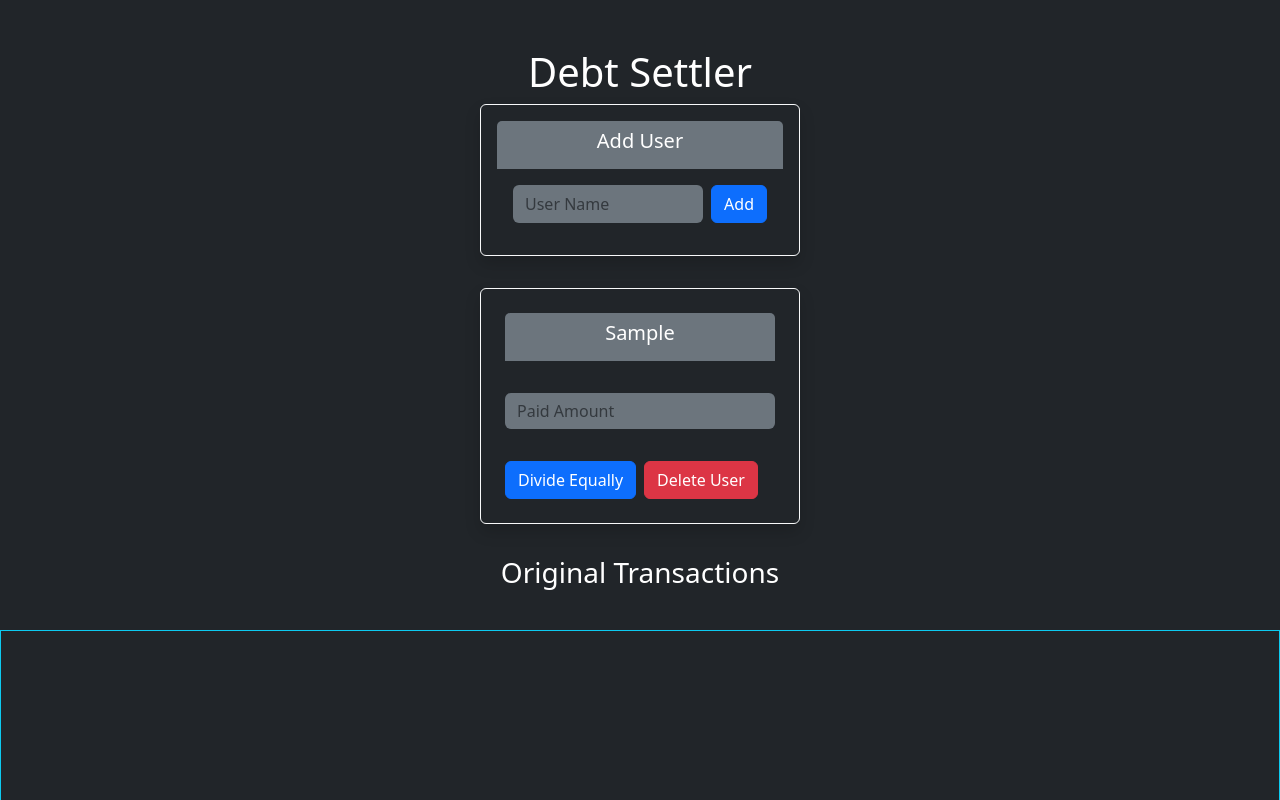
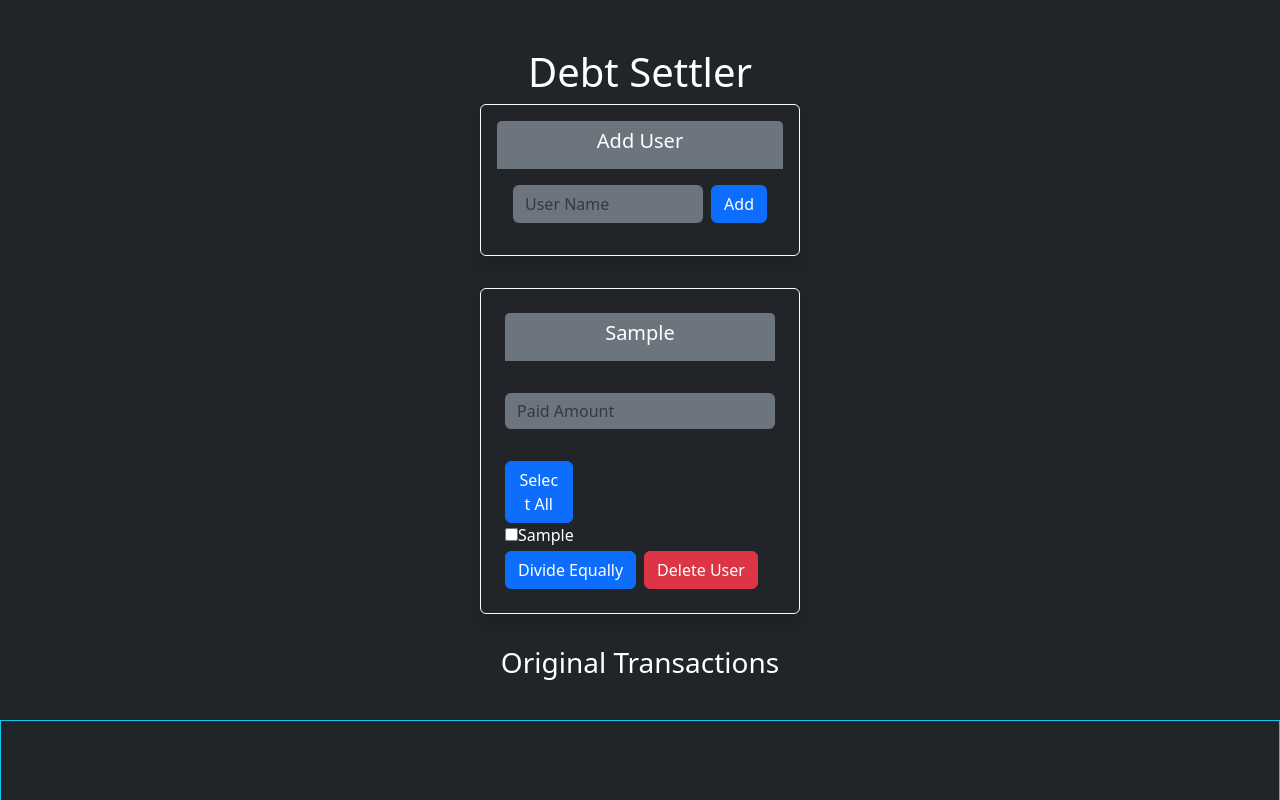
Before and after one commit to waleedbinkhalid74/debt_settler, a React (Vite) app in the folder debt_settler/: page / in a window 1280 px wide. Both pictures are taken after typing "Sample" into the empty fields and a click on the button "Add". Shown: the top 800 px of the page. Built offline with nearby package versions, Linux system fonts and the light colour scheme.

Commit message:
Add option to select transaction participants

```diff
--- a/debt_settler/src/components/Settle.tsx
+++ b/debt_settler/src/components/Settle.tsx
@@ -19,7 +19,7 @@ function Settle({ transactions, users, onSettle }: SettleProps) {
                 className="btn btn-primary mb-3"
                 onClick={handleSettle}
             >
-                Settle
+                Simplify
             </button>
 
         </div>
--- a/debt_settler/src/components/User.tsx
+++ b/debt_settler/src/components/User.tsx
@@ -11,6 +11,17 @@ interface UserProps {
 const User: React.FC<UserProps> = ({ userName, handleDelete, users, addTransaction }) => {
     const [amount, setAmount] = useState<string>("");
     const [error, setError] = useState<string | null>(null);
+    const [involvedUsers, setInvolvedUsers] = useState<string[]>([]);
+
+    const handleCheckboxChange = (item: string) => {
+        setInvolvedUsers((prev) =>
+            prev.includes(item) ? prev.filter((i) => i !== item) : [...prev, item]
+        );
+    };
+
+    const handleSelectAll = () => {
+        setInvolvedUsers(involvedUsers.length === users.length ? [] : users);
+    };
 
     const handleDivideEqually = () => {
         let numericAmount = parseFloat(amount);
@@ -19,8 +30,12 @@ const User: React.FC<UserProps> = ({ userName, handleDelete, users, addTransacti
             setError("Amount must be greater than zero you silly goose!");
             return;
         }
-        let otherUsers = users.filter(user => user !== userName);
-        addTransaction(userName, numericAmount / (otherUsers.length + 1), otherUsers);  // Pass the transaction up to the parent
+        if (involvedUsers.length === 0) {
+            // no users selected
+            setError("Please select at least one user");
+            return;
+        }
+        addTransaction(userName, numericAmount / (involvedUsers.length + 1), involvedUsers);  // Pass the transaction up to the parent
         setAmount("Paid Amount"); // Clear amount after successful transfer
         setError(null); // Clear error when successful
     };
@@ -41,6 +56,26 @@ const User: React.FC<UserProps> = ({ userName, handleDelete, users, addTransacti
             />
             {error && <p style={{ color: "red" }}>{error}</p>}
             <div className="card-body d-flex"></div>
+            <label className="btn btn-primary w-25">
+                <input
+                    type="checkbox"
+                    className="btn-check"
+                    checked={involvedUsers.length === users.length}
+                    onChange={handleSelectAll}
+                />
+                Select All
+            </label>
+            {users.map((item) => (
+                <label key={item} className="flex items-center mb-1">
+                    <input
+                        type="checkbox"
+                        checked={involvedUsers.includes(item)}
+                        onChange={() => handleCheckboxChange(item)}
+                        className="mr-2"
+                    />
+                    {item}
+                </label>
+            ))}
             <div className="d-flex gap-2">
                 <button className="btn btn-primary" onClick={handleDivideEqually}>
                     Divide Equally
```
